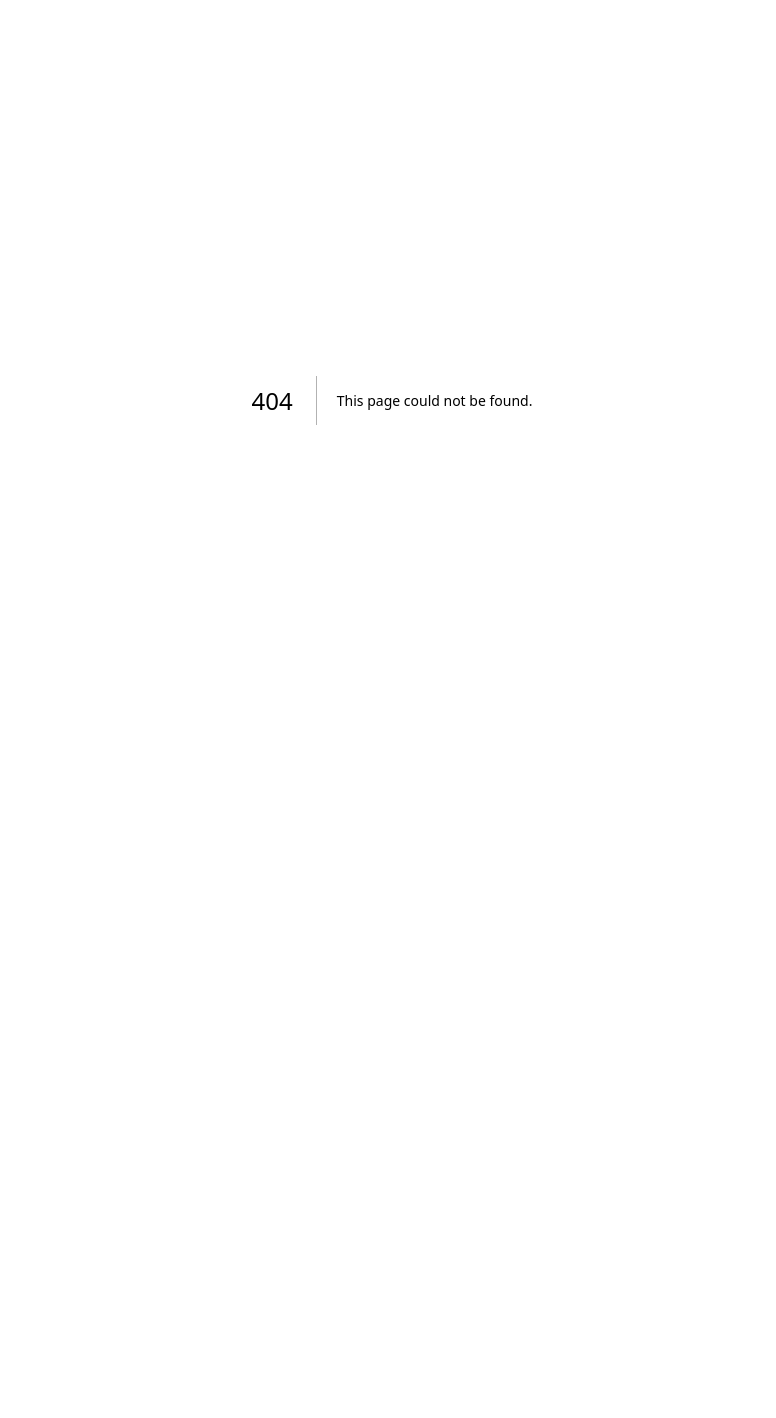
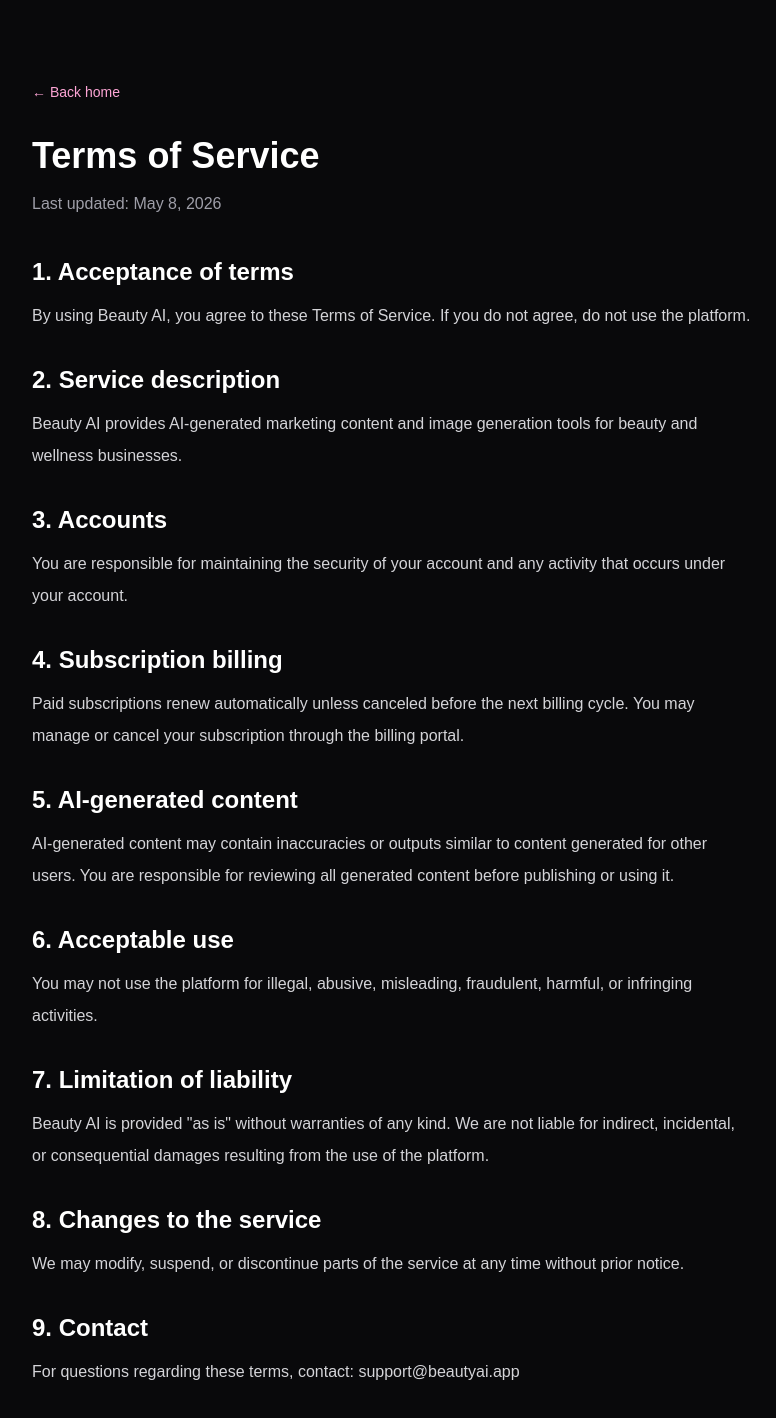
Before and after one commit to cristi-ionita/beauty-ai-assistant, a Next.js app: page /terms in a window 1280 px wide. Before the commit this address had no page. Shown: the top 1418 px of the page, without its empty margins (248-1024 px from the left). Before the commit the page ends 800 px from the top, so only its background shows below. Built offline with nearby package versions, Linux system fonts and the light colour scheme.

Commit message:
Add SEO metadata and legal pages

```diff
--- a/app/layout.tsx
+++ b/app/layout.tsx
@@ -14,9 +14,52 @@
 });
 
 export const metadata: Metadata = {
-  title: "Beauty AI Pro",
+  title: {
+    default: "Beauty AI",
+    template: "%s | Beauty AI",
+  },
+
   description:
-    "AI content generator for salons, barbershops, nail studios and beauty businesses.",
+    "AI content generator for salons, barbershops, nail studios, spas and beauty businesses. Generate captions, hashtags, CTAs and AI marketing images in seconds.",
+
+  keywords: [
+    "AI content generator",
+    "beauty salon marketing",
+    "Instagram caption generator",
+    "AI social media posts",
+    "beauty AI",
+    "barbershop marketing",
+    "nail salon marketing",
+    "AI beauty content",
+    "social media AI tool",
+    "AI marketing for salons",
+  ],
+
+  metadataBase: new URL(
+    "https://beauty-ai-assistant-kappa.vercel.app"
+  ),
+
+  openGraph: {
+    title: "Beauty AI",
+    description:
+      "Generate beauty marketing content and AI social media images in seconds.",
+    url: "https://beauty-ai-assistant-kappa.vercel.app",
+    siteName: "Beauty AI",
+    locale: "en_US",
+    type: "website",
+  },
+
+  twitter: {
+    card: "summary_large_image",
+    title: "Beauty AI",
+    description:
+      "AI marketing assistant for salons, barbershops and beauty businesses.",
+  },
+
+  robots: {
+    index: true,
+    follow: true,
+  },
 };
 
 export default function RootLayout({
@@ -32,11 +75,7 @@
       <body className="min-h-full bg-zinc-950 text-white">
         {children}
 
-        <Toaster
-          theme="dark"
-          richColors
-          position="top-right"
-        />
+        <Toaster theme="dark" richColors position="top-right" />
       </body>
     </html>
   );
--- a/app/page.tsx
+++ b/app/page.tsx
@@ -368,8 +368,18 @@
         </a>
       </section>
 
-      <footer className="border-t border-zinc-800 px-6 py-8 text-center text-sm text-zinc-500">
-        © 2026 Beauty AI. All rights reserved.
+      <footer className="border-t border-zinc-800 px-6 py-8">
+        <div className="mx-auto flex max-w-7xl flex-col items-center justify-between gap-4 text-sm text-zinc-500 md:flex-row">
+          <p>© 2026 Beauty AI. All rights reserved.</p>
+          <div className="flex items-center gap-6">
+            <a href="/privacy" className="hover:text-white">
+            Privacy
+            </a>
+            <a href="/terms" className="hover:text-white">
+            Terms
+            </a>
+          </div>
+        </div>
       </footer>
     </main>
   );
--- /dev/null
+++ b/app/privacy/page.tsx
@@ -0,0 +1,94 @@
+export default function PrivacyPage() {
+  return (
+    <main className="min-h-screen bg-zinc-950 text-white">
+      <div className="mx-auto max-w-3xl px-6 py-20">
+        <a href="/" className="text-sm text-pink-300">
+          ← Back home
+        </a>
+
+        <h1 className="mt-8 text-4xl font-bold">Privacy Policy</h1>
+
+        <p className="mt-4 text-zinc-400">Last updated: May 8, 2026</p>
+
+        <div className="mt-10 space-y-8 leading-8 text-zinc-300">
+          <section>
+            <h2 className="text-2xl font-semibold text-white">
+              1. Information we collect
+            </h2>
+            <p className="mt-3">
+              We collect information you provide when creating an account, using
+              the app, generating content, and managing your subscription. This
+              may include your email address, generated content, account status,
+              usage data, and subscription information.
+            </p>
+          </section>
+
+          <section>
+            <h2 className="text-2xl font-semibold text-white">
+              2. How we use your information
+            </h2>
+            <p className="mt-3">
+              We use your information to provide the service, generate AI
+              content, manage credits, process subscriptions, improve the
+              product, prevent abuse, and communicate important account updates.
+            </p>
+          </section>
+
+          <section>
+            <h2 className="text-2xl font-semibold text-white">
+              3. Payments
+            </h2>
+            <p className="mt-3">
+              Payments are processed by Stripe. We do not store your full card
+              details. Stripe may collect and process payment information
+              according to its own privacy policy.
+            </p>
+          </section>
+
+          <section>
+            <h2 className="text-2xl font-semibold text-white">
+              4. AI-generated content
+            </h2>
+            <p className="mt-3">
+              Prompts and generated outputs may be processed by AI providers to
+              deliver the service. Do not submit sensitive personal data,
+              confidential business information, or content you do not have the
+              right to use.
+            </p>
+          </section>
+
+          <section>
+            <h2 className="text-2xl font-semibold text-white">
+              5. Data storage
+            </h2>
+            <p className="mt-3">
+              We store account data, generated content, usage data, and credit
+              balances in our database provider. We use reasonable safeguards to
+              protect your information.
+            </p>
+          </section>
+
+          <section>
+            <h2 className="text-2xl font-semibold text-white">
+              6. Your rights
+            </h2>
+            <p className="mt-3">
+              You may request access, correction, or deletion of your personal
+              information by contacting us. Some data may be retained where
+              required for legal, security, or billing purposes.
+            </p>
+          </section>
+
+          <section>
+            <h2 className="text-2xl font-semibold text-white">
+              7. Contact
+            </h2>
+            <p className="mt-3">
+              For privacy questions, contact us at: support@beautyai.app
+            </p>
+          </section>
+        </div>
+      </div>
+    </main>
+  );
+}
--- /dev/null
+++ b/app/terms/page.tsx
@@ -0,0 +1,123 @@
+export default function TermsPage() {
+  return (
+    <main className="min-h-screen bg-zinc-950 text-white">
+      <div className="mx-auto max-w-3xl px-6 py-20">
+        <a href="/" className="text-sm text-pink-300">
+          ← Back home
+        </a>
+
+        <h1 className="mt-8 text-4xl font-bold">
+          Terms of Service
+        </h1>
+
+        <p className="mt-4 text-zinc-400">
+          Last updated: May 8, 2026
+        </p>
+
+        <div className="mt-10 space-y-8 leading-8 text-zinc-300">
+          <section>
+            <h2 className="text-2xl font-semibold text-white">
+              1. Acceptance of terms
+            </h2>
+
+            <p className="mt-3">
+              By using Beauty AI, you agree to these Terms of Service. If you do
+              not agree, do not use the platform.
+            </p>
+          </section>
+
+          <section>
+            <h2 className="text-2xl font-semibold text-white">
+              2. Service description
+            </h2>
+
+            <p className="mt-3">
+              Beauty AI provides AI-generated marketing content and image
+              generation tools for beauty and wellness businesses.
+            </p>
+          </section>
+
+          <section>
+            <h2 className="text-2xl font-semibold text-white">
+              3. Accounts
+            </h2>
+
+            <p className="mt-3">
+              You are responsible for maintaining the security of your account
+              and any activity that occurs under your account.
+            </p>
+          </section>
+
+          <section>
+            <h2 className="text-2xl font-semibold text-white">
+              4. Subscription billing
+            </h2>
+
+            <p className="mt-3">
+              Paid subscriptions renew automatically unless canceled before the
+              next billing cycle. You may manage or cancel your subscription
+              through the billing portal.
+            </p>
+          </section>
+
+          <section>
+            <h2 className="text-2xl font-semibold text-white">
+              5. AI-generated content
+            </h2>
+
+            <p className="mt-3">
+              AI-generated content may contain inaccuracies or outputs similar
+              to content generated for other users. You are responsible for
+              reviewing all generated content before publishing or using it.
+            </p>
+          </section>
+
+          <section>
+            <h2 className="text-2xl font-semibold text-white">
+              6. Acceptable use
+            </h2>
+
+            <p className="mt-3">
+              You may not use the platform for illegal, abusive, misleading,
+              fraudulent, harmful, or infringing activities.
+            </p>
+          </section>
+
+          <section>
+            <h2 className="text-2xl font-semibold text-white">
+              7. Limitation of liability
+            </h2>
+
+            <p className="mt-3">
+              Beauty AI is provided "as is" without warranties of any kind. We
+              are not liable for indirect, incidental, or consequential damages
+              resulting from the use of the platform.
+            </p>
+          </section>
+
+          <section>
+            <h2 className="text-2xl font-semibold text-white">
+              8. Changes to the service
+            </h2>
+
+            <p className="mt-3">
+              We may modify, suspend, or discontinue parts of the service at any
+              time without prior notice.
+            </p>
+          </section>
+
+          <section>
+            <h2 className="text-2xl font-semibold text-white">
+              9. Contact
+            </h2>
+
+            <p className="mt-3">
+              For questions regarding these terms, contact:
+              support@beautyai.app
+            </p>
+          </section>
+        </div>
+      </div>
+    </main>
+  );
+}
```
